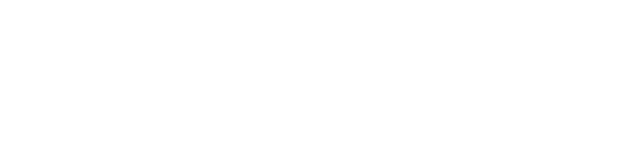
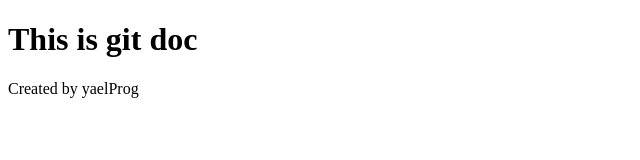
Before and after one commit to yaelProg/test2, a plain HTML site: page index.html in a window 1280 px wide. Shown: the whole page, without its empty margins (0-640 px from the left). Drawn offline with Linux system fonts and the light colour scheme.

Commit message:
add some text to index.html file

```diff
--- a/index.html
+++ b/index.html
@@ -6,6 +6,7 @@
     <title>Document</title>
 </head>
 <body>
-
+    <h1>This is git doc</h1>
+    <p>Created by yaelProg</p>
 </body>
 </html>
```
Also changed, not shown: 1 other file.
